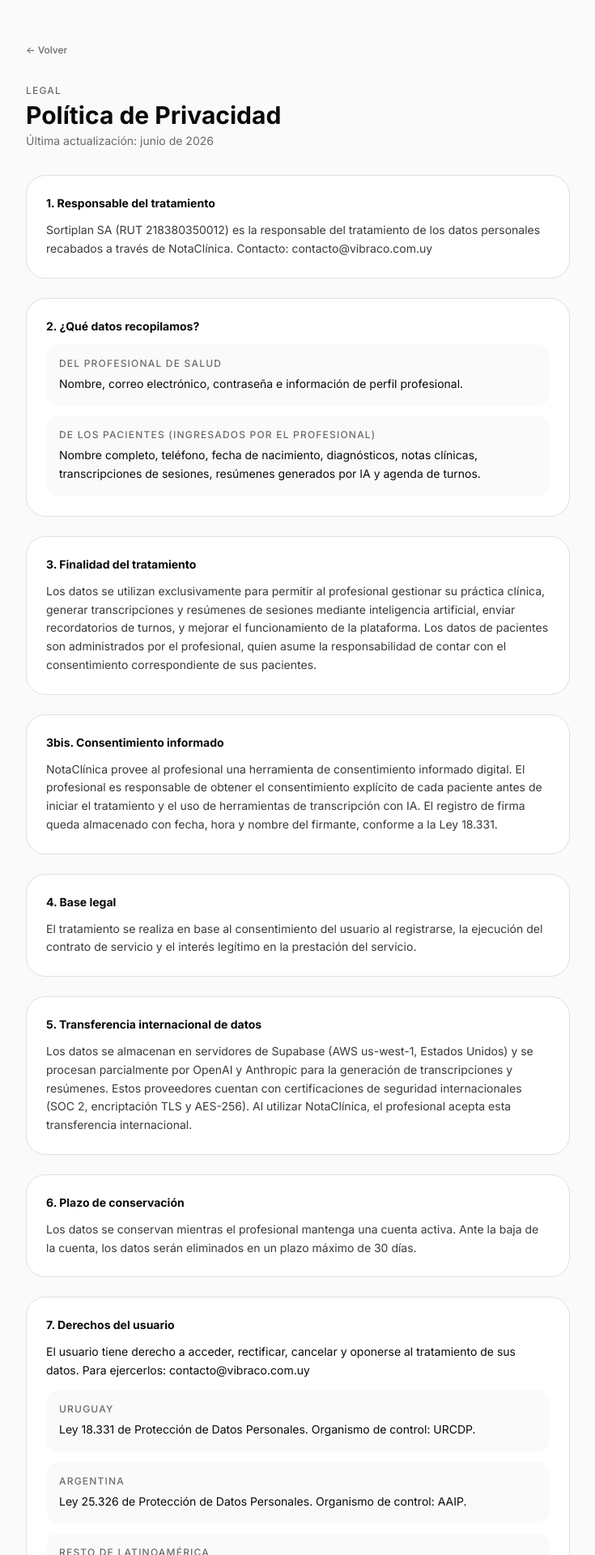
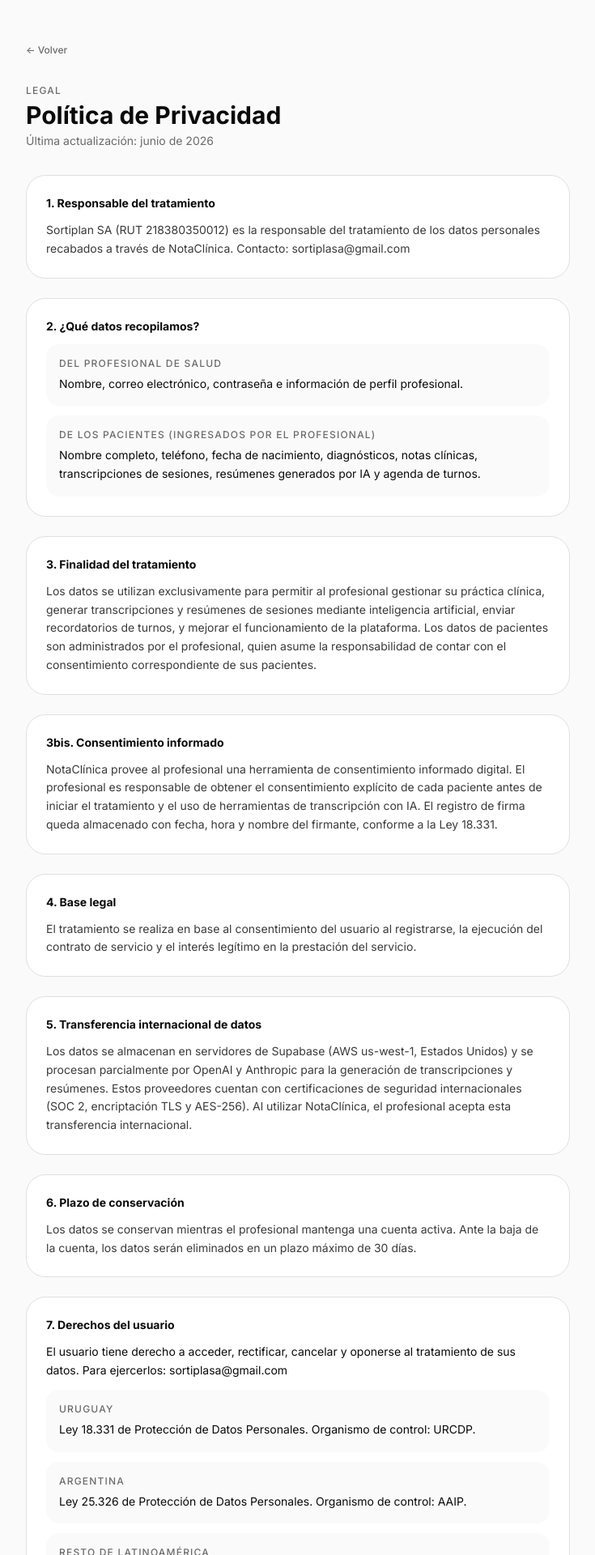
Before and after one commit to contacto404/notaclinica, a Next.js app: page /privacidad in a window 1280 px wide. Shown: the top 1920 px of the page at 81% size, without its empty margins (272-1007 px from the left). Built offline with nearby package versions, Linux system fonts and the light colour scheme.

Commit message:
cambiar email de contacto a sortiplasa@gmail.com

```diff
--- a/app/page.tsx
+++ b/app/page.tsx
@@ -389,7 +389,7 @@ export default function LandingPage() {
               <p className="text-[11px] font-medium uppercase tracking-[0.08em] text-white mb-3">Empresa</p>
               <ul className="space-y-2.5 text-sm text-[#999999]">
                 <li>Sortiplan SA</li>
-                <li><a href="mailto:contacto@vibraco.com.uy" className="hover:text-white transition-colors">Contacto</a></li>
+                <li><a href="mailto:sortiplasa@gmail.com" className="hover:text-white transition-colors">Contacto</a></li>
               </ul>
             </div>
             <div>
--- a/app/privacidad/page.tsx
+++ b/app/privacidad/page.tsx
@@ -20,7 +20,7 @@ export default function PrivacidadPage() {
           {[
             {
               title: '1. Responsable del tratamiento',
-              content: 'Sortiplan SA (RUT 218380350012) es la responsable del tratamiento de los datos personales recabados a través de NotaClínica. Contacto: contacto@vibraco.com.uy'
+              content: 'Sortiplan SA (RUT 218380350012) es la responsable del tratamiento de los datos personales recabados a través de NotaClínica. Contacto: sortiplasa@gmail.com'
             },
             {
               title: '2. ¿Qué datos recopilamos?',
@@ -63,7 +63,7 @@ export default function PrivacidadPage() {
               content: null,
               extra: (
                 <div className="flex flex-col gap-3">
-                  <p className="text-sm text-[#0F172A] leading-relaxed">El usuario tiene derecho a acceder, rectificar, cancelar y oponerse al tratamiento de sus datos. Para ejercerlos: <span className="text-[#2563EB]">contacto@vibraco.com.uy</span></p>
+                  <p className="text-sm text-[#0F172A] leading-relaxed">El usuario tiene derecho a acceder, rectificar, cancelar y oponerse al tratamiento de sus datos. Para ejercerlos: <span className="text-[#2563EB]">sortiplasa@gmail.com</span></p>
                   <div className="bg-[#F8FAFC] rounded-2xl p-4">
                     <p className="text-xs text-[#64748B] font-medium uppercase tracking-widest mb-1.5">Uruguay</p>
                     <p className="text-sm text-[#0F172A] leading-relaxed">Ley 18.331 de Protección de Datos Personales. Organismo de control: URCDP.</p>
@@ -93,7 +93,7 @@ export default function PrivacidadPage() {
             },
             {
               title: '11. Contacto',
-              content: 'Para consultas sobre privacidad: contacto@vibraco.com.uy'
+              content: 'Para consultas sobre privacidad: sortiplasa@gmail.com'
             },
           ].map(({ title, content, extra }) => (
             <div key={title} className="bg-white rounded-3xl border border-[#E2E8F0] p-6">
--- a/app/promo/page.tsx
+++ b/app/promo/page.tsx
@@ -397,7 +397,7 @@ export default function PromoPage() {
               <p className="text-xs font-semibold uppercase tracking-[0.14em] text-[#6B6B6B] mb-4">Clínicas y equipos</p>
               <h3 className="text-xl font-semibold mb-2">¿Varios profesionales?</h3>
               <p className="text-sm text-[#525252] leading-relaxed mb-6">Armamos un plan a medida para tu clínica o consultorio con varios profesionales. Escribinos y lo vemos juntos.</p>
-              <a href="mailto:contacto@vibraco.com.uy"
+              <a href="mailto:sortiplasa@gmail.com"
                 className="mt-auto inline-flex items-center justify-center gap-1.5 border border-[#0A0A0A] text-[#0A0A0A] w-full py-3.5 rounded-full font-semibold hover:bg-[#FAFAFA] transition-colors">
                 Hablar con nosotros
               </a>
@@ -500,7 +500,7 @@ export default function PromoPage() {
             <div>
               <p className="text-[11px] font-semibold uppercase tracking-[0.1em] text-[#0A0A0A] mb-3">Contacto</p>
               <ul className="space-y-2 text-sm text-[#737373]">
-                <li><a href="mailto:contacto@vibraco.com.uy" className="hover:text-[#0A0A0A] transition-colors">contacto@vibraco.com.uy</a></li>
+                <li><a href="mailto:sortiplasa@gmail.com" className="hover:text-[#0A0A0A] transition-colors">sortiplasa@gmail.com</a></li>
                 <li><a href="https://wa.me/598" target="_blank" rel="noopener noreferrer" className="hover:text-[#0A0A0A] transition-colors">WhatsApp</a></li>
                 <li><Link href="/privacidad" className="hover:text-[#0A0A0A] transition-colors">Privacidad</Link></li>
               </ul>
```
